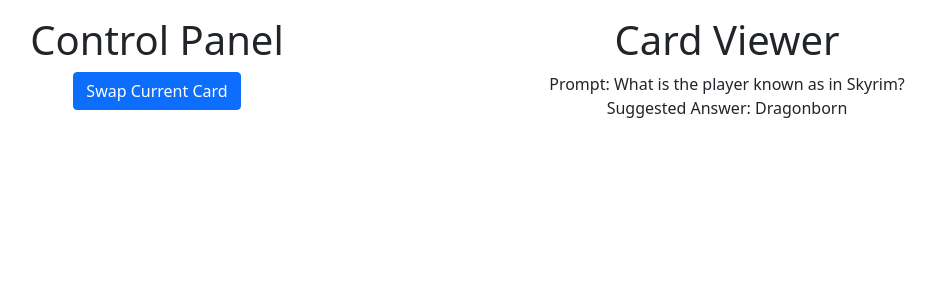
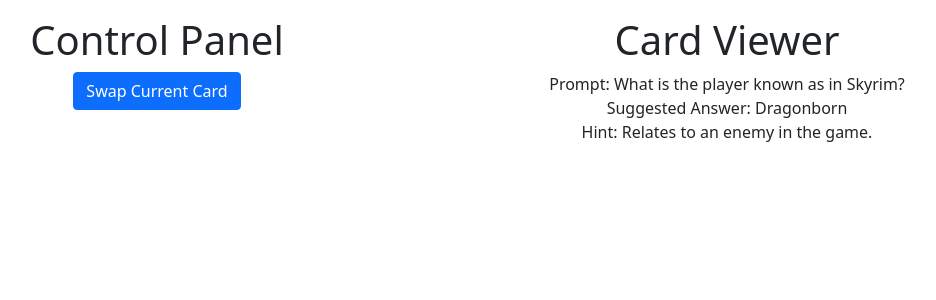
Before and after one commit to NicolasSteuernagle/ta-trainer_example, a React (Create React App) app: page / in a window 1280 px wide. Shown: the top 300 px of the page, without its empty margins (198-1134 px from the left). Built offline with nearby package versions, Linux system fonts and the light colour scheme.

Commit message:
added hints

```diff
--- a/src/components/CardViewer.tsx
+++ b/src/components/CardViewer.tsx
@@ -6,5 +6,6 @@ export function CardViewer({card}: {card: Card}): JSX.Element {
     <h1>Card Viewer</h1>
     <div>Prompt: {card.prompt}</div>
     <div>Suggested Answer: {card.answer}</div>
+    <div>Hint: {card.hint}</div>
     </Col>
 }
```
